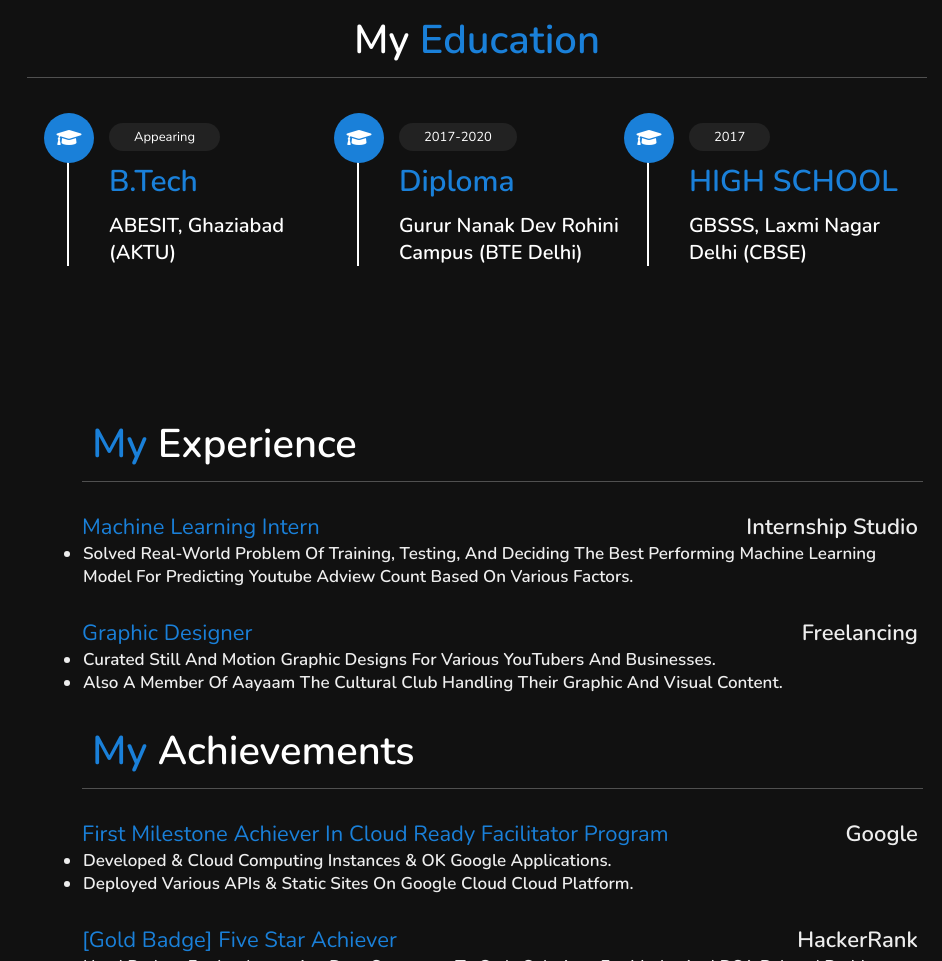
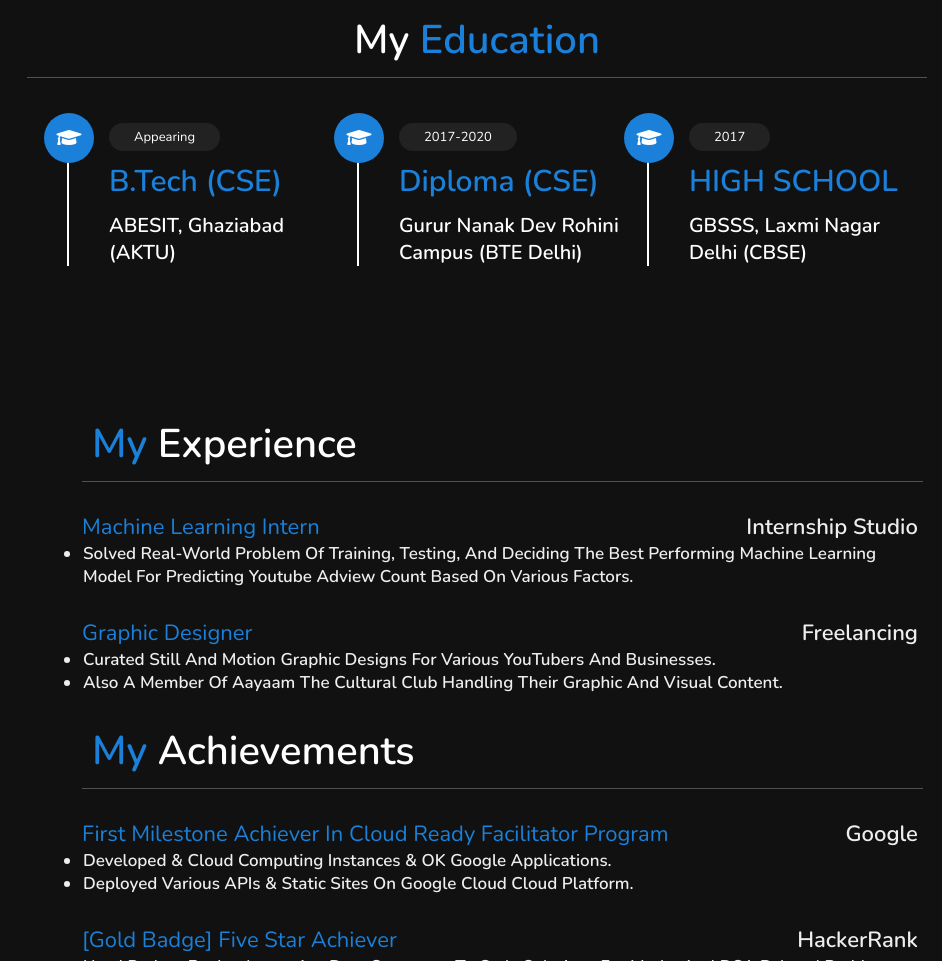
Before and after one commit to rishabhparashar-git/rishabhparashar-git.github.io, a plain HTML site: page index.html in a window 1280 px wide. Shown: the part 1213-2174 px from the top of the page, without its empty margins (338-1280 px from the left). Drawn offline with nearby package versions, Linux system fonts and the light colour scheme.

Commit message:
Update index.html

```diff
--- a/index.html
+++ b/index.html
@@ -94,7 +94,7 @@
         <div class="box">
             <i class="fas fa-graduation-cap"></i>
             <span>Appearing</span>
-            <h1><ul>B.Tech</ul></h1>
+            <h1><ul>B.Tech (CSE)</ul></h1>
             <h3>ABESIT, Ghaziabad (AKTU)</h3>
             <!-- <p></p> -->
         </div>
@@ -102,7 +102,7 @@
         <div class="box">
             <i class="fas fa-graduation-cap"></i>
             <span>2017-2020</span>
-            <h1><ul>Diploma</ul></h1>
+            <h1><ul>Diploma (CSE)</ul></h1>
             <h3>Gurur Nanak Dev Rohini Campus (BTE Delhi)</h3>
         </div>
 
```
